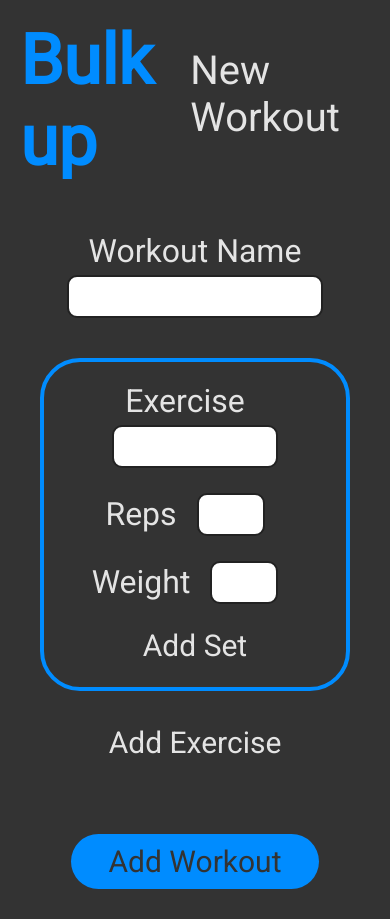
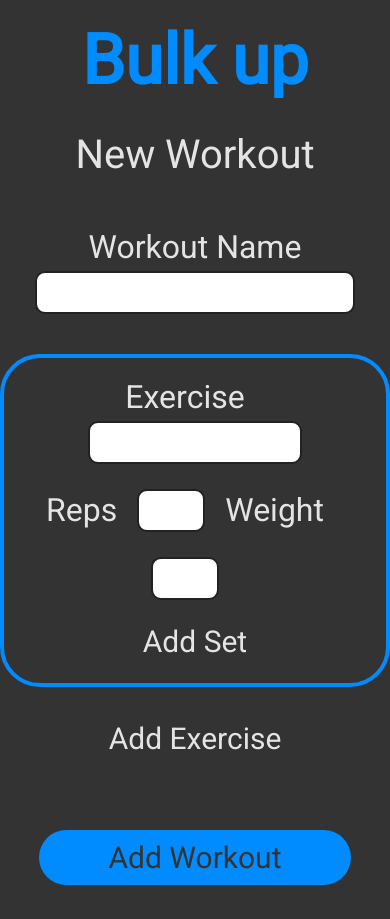
Before and after one commit to Stelfy/bulk-up, a React (Create React App) app: page /new-workout in a window 390 px wide. Built offline with nearby package versions, Linux system fonts and the light colour scheme.

Commit message:
Mobile responsive v1.0

```diff
--- a/src/SetList.js
+++ b/src/SetList.js
@@ -63,7 +63,9 @@ const SetList = ({ exercises, sets, exerciseIndex, workoutIndex }) => {
                             <button type='button' id="addRep" onClick={() => handleAddRep(index)}>+</button>
                             <button type='button' id="removeRep" onClick={() => handleRemoveRep(index)}>-</button>
                         </div>
-                        { rep }  X  { sets.weight[index] } Kg
+                        <div className="set-details">
+                            { rep }  X  { sets.weight[index] } Kg
+                        </div>
                         <div className="weight-buttons">
                             <button type='button' id="addWeight" onClick={() => handleAddWeight(index)}>+</button>
                             <button type='button' id="removeWeight" onClick={() => handleRemoveWeight(index)}>-</button>
--- a/src/index.css
+++ b/src/index.css
@@ -16,6 +16,8 @@
 body {
   background-color: var(--background-color);
   color: var(--text-color);
+  overflow-x: hidden;
+  position: relative;
 }
 
 /* navbar */
@@ -23,7 +25,7 @@ body {
 .navbar {
   margin: 0 auto;
   max-width: 900px;
-  padding: 20px;
+  padding: 20px 0;
   display: flex;
   justify-content: space-between;
   align-items: baseline;
@@ -65,21 +67,39 @@ body {
   }
 }
 
+@media screen and (max-width: 600px) {
+  .navbar {
+    width: 100%;
+    display: inline-block;
+  }
+  .navbar .title {
+    display: block;
+    text-align: center;
+    width: 100%;
+  }
+  .navbar .new-workout-link {
+    width: fit-content;
+    margin: 0 auto;
+    margin-top: 30px;
+    display: block;
+    text-align: center;
+  }
+}
+
 /* Search Bar */
 
 .home .search-bar {
   margin: 0 auto;
   margin-bottom: 20px;
-  width: fit-content;
+  max-width: 80%;
   display: flex;
-  align-items: center;
 }
 
 .home .search-bar .search-input {
   padding: 5px 20px;
   border-radius: 30px;
   border: 3px solid #222;
-  margin-right: 10px;
+  width: 100%;
   font-size: 30px;
   outline: none;
 }
@@ -93,7 +113,6 @@ body {
 .content {
   max-width: 800px;
   margin: 30px auto;
-  padding: 0 40px;
 }
 
 .content .title {
@@ -140,6 +159,17 @@ body {
   text-decoration: none;
   color: var(--text-color);
   width: 100%;
+}
+
+@media screen and (max-width: 600px) {
+  .content {
+    width: 100%;
+    padding: 0 0;
+  }
+  .workout-list .workout {
+    margin: 0 10px;
+    margin-bottom: 40px;
+  }
 }
 
 /* new workout */
@@ -336,33 +366,30 @@ input::-webkit-inner-spin-button {
 
 .workout-details .workout .exercise .sets .set {
   display: flex;
-  justify-content: center;
-  position: relative;
+  justify-content: space-between;
 }
 
-.set .rep-buttons {
-  position: absolute;
-  left: 20px;
-}
-
+.set .rep-buttons,
 .set .weight-buttons {
-  position: absolute;
-  right: 20px;
+  display: flex;
+  justify-content: space-evenly;
+  color: var(--text-color);
+  height: fit-content;
+  max-width: 300px;
+  flex: 1;
 }
 
 #addRep,
 #removeRep,
 #addWeight,
 #removeWeight {
-  margin: 0 20px;
   height: fit-content;
-  align-self: center;
   font-size: 30px;
   padding: 0 5px;
   background: none;
   border-radius: 50%;
   border: none;
-  color: var(--text-color);
+  color: inherit;
 }
 
 #addRep:hover,
@@ -370,6 +397,11 @@ input::-webkit-inner-spin-button {
 #addWeight:hover,
 #removeWeight:hover {
   color: var(--accent-color);
+}
+
+.set .workout-details {
+  min-width: fit-content;
+  flex: 0 0 auto;
 }
 
 .modify-workout {
@@ -388,3 +420,10 @@ input::-webkit-inner-spin-button {
 .modify-workout:hover {
   box-shadow: 2px 4px 4px #222;
 }
+
+@media screen and (max-width: 600px) {
+  .workout-details {
+    margin: 0 10px;
+    text-align: center;
+  }
+}
```
